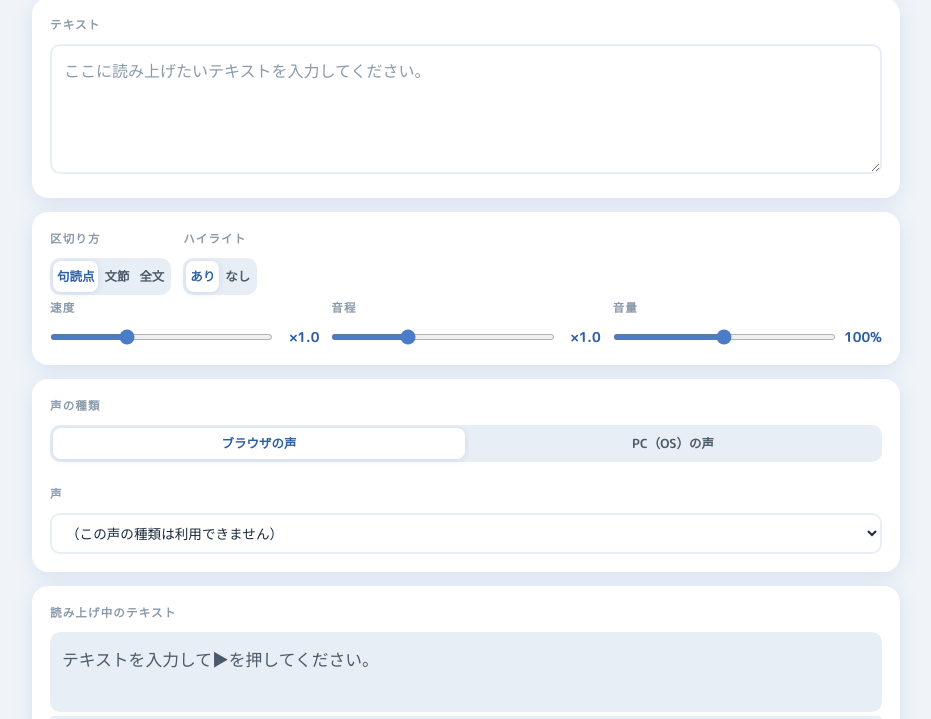
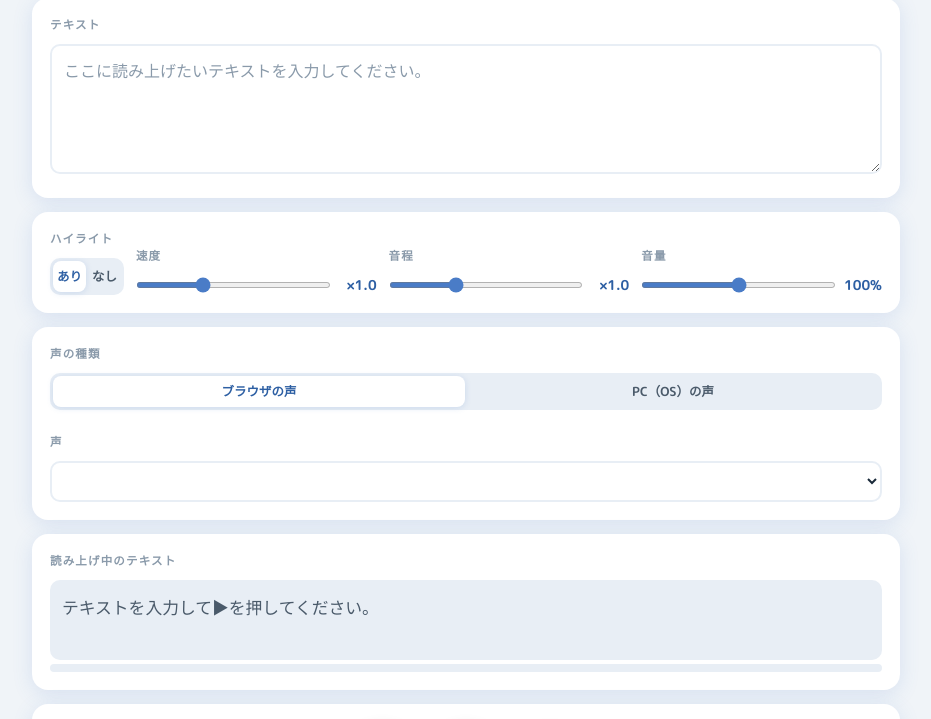
Before and after one commit to sorafjah/yomiage-claude, a plain HTML site: page index.html in a window 1280 px wide. Shown: the part 81-800 px from the top of the page, without its empty margins (174-1105 px from the left). Drawn offline with Linux system fonts and the light colour scheme.

Commit message:
Update index.html

```diff
--- a/index.html
+++ b/index.html
@@ -269,16 +269,7 @@
 
 <!-- オプション -->
 <div class="card">
-  <!-- オプション1行目：区切り方・ハイライト -->
-  <div style="display:flex; gap:12px; flex-wrap:wrap;">
-    <div class="option-block">
-      <div class="section-label">区切り方</div>
-      <div class="seg" id="segSplit">
-        <button class="active" data-val="punct">句読点</button>
-        <button data-val="bunsetsu">文節</button>
-        <button data-val="full">全文</button>
-      </div>
-    </div>
+  <div style="display:grid; grid-template-columns: auto repeat(3, 1fr); gap:12px; align-items:end;">
     <div class="option-block">
       <div class="section-label">ハイライト</div>
       <div class="seg" id="segHighlight">
@@ -286,10 +277,6 @@
         <button data-val="off">なし</button>
       </div>
     </div>
-  </div>
-
-  <!-- オプション2行目：速度・音程・音量 -->
-  <div style="display:grid; grid-template-columns: repeat(3, 1fr); gap:12px; margin-top:4px;">
     <div class="option-block">
       <div class="section-label">速度</div>
       <div class="slider-row">
@@ -353,7 +340,6 @@ let currentIdx = 0;
 let isPlaying = false;
 let isPaused = false;
 let currentUtterance = null;
-let splitMode = 'punct';
 let highlightMode = 'on';
 let engineMode = 'browser';
 let voices = [];
@@ -387,6 +373,19 @@ function filterVoices() {
         `<option value="${i}">${v.name} (${v.lang})${v.localService?'　💻':'　🌐'}</option>`
       ).join('')
     : '<option value="">（この声の種類は利用できません）</option>';
+
+  // Google日本語 → iOS日本語（ja-JP）→ 日本語全般 の順で優先選択
+  const priority = [
+    i => voices[i].name.toLowerCase().includes('google') && voices[i].lang.startsWith('ja'),
+    i => voices[i].lang === 'ja-JP',
+    i => voices[i].lang.startsWith('ja'),
+  ];
+  let defaultIdx = 0;
+  for (const test of priority) {
+    const found = voices.findIndex((_, i) => test(i));
+    if (found !== -1) { defaultIdx = found; break; }
+  }
+  sel.value = defaultIdx;
 }
 
 // ---- セグメントコントロール共通 ----
@@ -401,7 +400,6 @@ function initSeg(id, onChange) {
   });
 }
 
-initSeg('segSplit', val => { splitMode = val; });
 initSeg('segHighlight', val => {
   highlightMode = val;
   // オフにしたらハイライトエリアを非表示
@@ -524,7 +522,7 @@ function startPlay() {
   const text = document.getElementById('inputText').value;
   if (!text.trim()) { setStatus('テキストを入力してください'); return; }
   speechSynthesis.cancel();
-  chunks = splitText(text, splitMode);
+  chunks = splitText(text, 'punct');
   isPlaying = true;
   isPaused = false;
   speakChunk(0);
```
